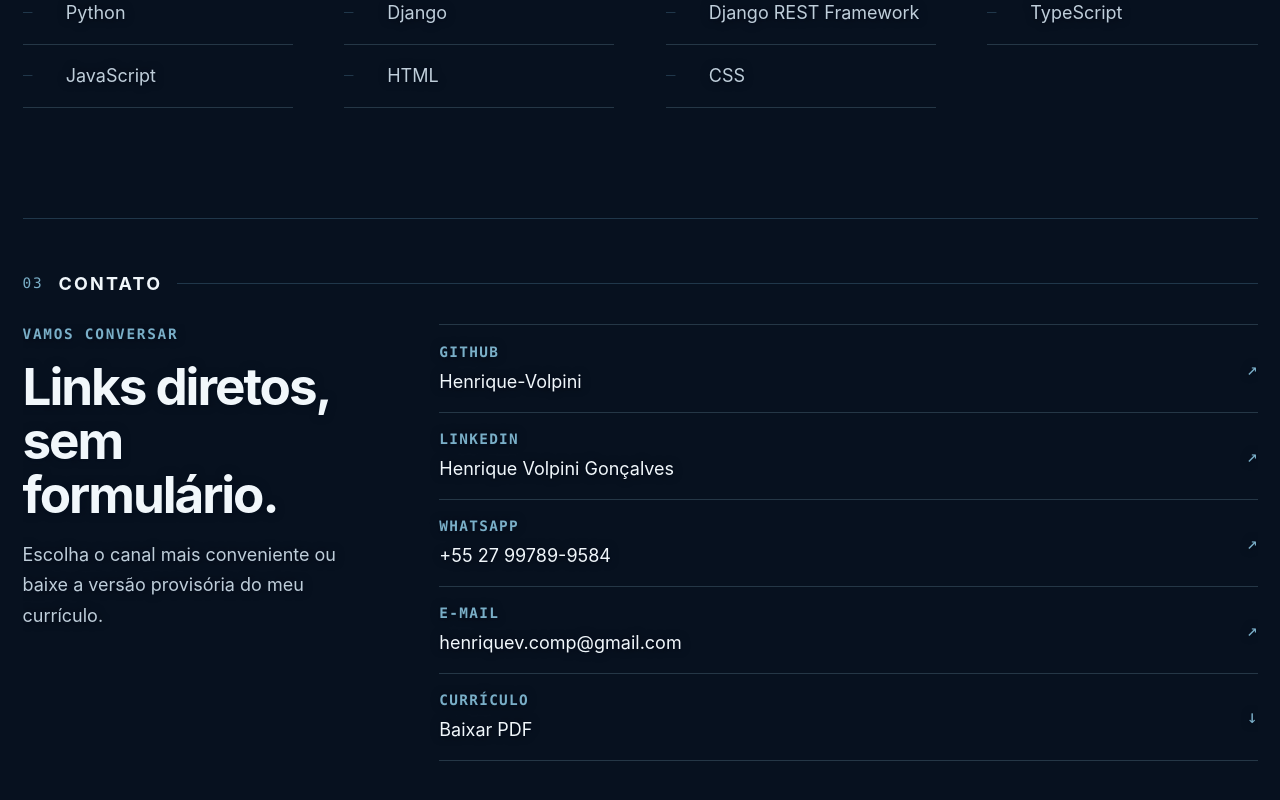
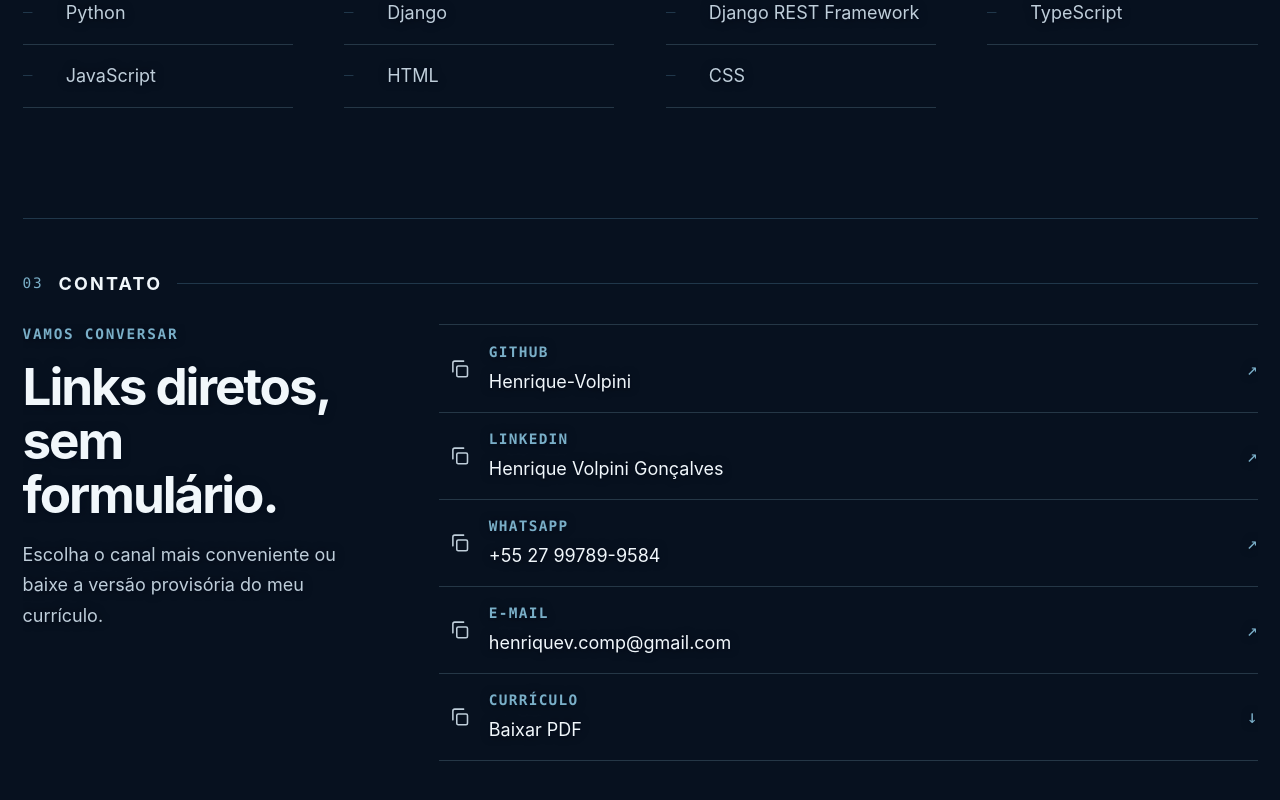
Before and after one commit to Henrique-Volpini/fullstack-portfolio, a React (Vite) app in the folder Frontend/: page /#/ in a window 1280 px wide. Shown: the part 1694-2494 px from the top of the page. Built offline with nearby package versions, Linux system fonts and the light colour scheme; no server answers.

Commit message:
Botões de copiar o link nos contatos

```diff
--- /dev/null
+++ b/Frontend/src/pages/Home/CopyLinkButton.tsx
@@ -0,0 +1,67 @@
+import { useEffect, useRef, useState } from "react";
+
+type CopyLinkButtonProps = {
+  value: string;
+  label: string;
+};
+
+function CopyLinkButton({ value, label }: CopyLinkButtonProps) {
+  const [copied, setCopied] = useState(false);
+  const resetTimer = useRef<number | undefined>(undefined);
+
+  useEffect(() => () => window.clearTimeout(resetTimer.current), []);
+
+  const copy = async () => {
+    try {
+      await navigator.clipboard.writeText(value);
+    } catch {
+      return;
+    }
+
+    setCopied(true);
+    window.clearTimeout(resetTimer.current);
+    resetTimer.current = window.setTimeout(() => setCopied(false), 1800);
+  };
+
+  return (
+    <button
+      className="copy-link"
+      type="button"
+      onClick={copy}
+      aria-label={label}
+      title={copied ? "Copiado!" : label}
+      data-copied={copied}
+    >
+      <svg
+        className="copy-link-icon"
+        viewBox="0 0 24 24"
+        fill="none"
+        stroke="currentColor"
+        strokeWidth="1.6"
+        strokeLinecap="round"
+        strokeLinejoin="round"
+        aria-hidden="true"
+      >
+        <rect x="9" y="9" width="11" height="11" rx="1.5" />
+        <path d="M5 15V6a2 2 0 0 1 2-2h9" />
+      </svg>
+      <svg
+        className="copy-link-check"
+        viewBox="0 0 24 24"
+        fill="none"
+        stroke="currentColor"
+        strokeWidth="1.8"
+        strokeLinecap="round"
+        strokeLinejoin="round"
+        aria-hidden="true"
+      >
+        <path d="m5 12.5 4.5 4.5L19 7" />
+      </svg>
+      <span className="copy-link-status" role="status">
+        {copied ? "Copiado" : ""}
+      </span>
+    </button>
+  );
+}
+
+export default CopyLinkButton;
--- a/Frontend/src/pages/Home/Home.css
+++ b/Frontend/src/pages/Home/Home.css
@@ -808,6 +808,10 @@
   list-style: none;
 }
 
+.contact-links li {
+  position: relative;
+}
+
 .contact-links a {
   display: grid;
   min-height: 4.5rem;
@@ -815,6 +819,7 @@
   align-items: center;
   gap: 1rem;
   padding-block: 0.9rem;
+  padding-left: 2.75rem;
   border-bottom: 1px solid var(--color-border);
   color: var(--color-text-primary);
   transition:
@@ -825,9 +830,78 @@
 
 .contact-links a:hover,
 .contact-links a:focus-visible {
-  padding-inline: 0.4rem;
+  padding-inline: 3.15rem 0.4rem;
   border-color: var(--color-blueprint-line);
   color: var(--color-accent-strong);
+}
+
+.copy-link {
+  position: absolute;
+  z-index: 1;
+  top: 50%;
+  left: 0;
+  display: grid;
+  width: 2.25rem;
+  height: 2.25rem;
+  place-items: center;
+  padding: 0;
+  border: 0;
+  border-radius: 2px;
+  background: var(--color-transparent);
+  color: var(--color-text-secondary);
+  cursor: pointer;
+  transform: translateY(calc(-50% - 0.5px));
+  transition:
+    color 180ms ease,
+    background-color 180ms ease;
+}
+
+.copy-link:hover,
+.copy-link:focus-visible {
+  background: var(--color-accent-muted);
+  color: var(--color-accent);
+}
+
+.copy-link:focus-visible {
+  outline-offset: -2px;
+}
+
+.copy-link-icon,
+.copy-link-check {
+  grid-area: 1 / 1;
+  width: 1.3rem;
+  height: 1.3rem;
+  transition:
+    opacity 200ms ease,
+    transform 300ms cubic-bezier(0.34, 1.56, 0.64, 1);
+}
+
+.copy-link-check {
+  opacity: 0;
+  transform: scale(0.4);
+}
+
+.copy-link[data-copied="true"] {
+  color: var(--color-accent);
+}
+
+.copy-link[data-copied="true"] .copy-link-icon {
+  opacity: 0;
+  transform: scale(0.4);
+}
+
+.copy-link[data-copied="true"] .copy-link-check {
+  opacity: 1;
+  transform: scale(1);
+}
+
+.copy-link-status {
+  position: absolute;
+  width: 1px;
+  height: 1px;
+  overflow: hidden;
+  clip-path: inset(50%);
+  white-space: nowrap;
 }
 
 .contact-links a:focus-visible {
--- a/Frontend/src/pages/Home/Home.tsx
+++ b/Frontend/src/pages/Home/Home.tsx
@@ -2,6 +2,7 @@ import { useEffect, useRef, useState, type KeyboardEvent, type TransitionEvent }
 import banestesLogo from "../../assets/banestes-logo.png";
 import profilePhoto from "../../assets/perfil-henrique.webp";
 import AuthPanel from "../Auth/AuthPanel";
+import CopyLinkButton from "./CopyLinkButton";
 import ThemeToggle from "./ThemeToggle";
 import "../../styles/theme.css";
 import "../../styles/global.css";
@@ -508,6 +509,7 @@ function Home() {
 
             <ul className="contact-links">
               <li>
+                <CopyLinkButton value="https://github.com/Henrique-Volpini" label="Copiar link do GitHub" />
                 <a
                   href="https://github.com/Henrique-Volpini"
                   target="_blank"
@@ -522,6 +524,10 @@ function Home() {
                 </a>
               </li>
               <li>
+                <CopyLinkButton
+                  value="https://www.linkedin.com/in/henrique-volpini-gon%C3%A7alves-72aa55366/"
+                  label="Copiar link do LinkedIn"
+                />
                 <a
                   href="https://www.linkedin.com/in/henrique-volpini-gon%C3%A7alves-72aa55366/"
                   target="_blank"
@@ -536,6 +542,7 @@ function Home() {
                 </a>
               </li>
               <li>
+                <CopyLinkButton value="https://wa.me/5527997899584" label="Copiar link do WhatsApp" />
                 <a
                   href="https://wa.me/5527997899584"
                   target="_blank"
@@ -550,6 +557,7 @@ function Home() {
                 </a>
               </li>
               <li>
+                <CopyLinkButton value="henriquev.comp@gmail.com" label="Copiar e-mail" />
                 <a
                   href="mailto:henriquev.comp@gmail.com"
                   aria-label="Enviar e-mail para Henrique em henriquev.comp@gmail.com"
@@ -562,6 +570,10 @@ function Home() {
                 </a>
               </li>
               <li>
+                <CopyLinkButton
+                  value={new URL(`${import.meta.env.BASE_URL}curriculo-henrique-volpini.pdf`, window.location.origin).href}
+                  label="Copiar link do currículo"
+                />
                 <a
                   href={`${import.meta.env.BASE_URL}curriculo-henrique-volpini.pdf`}
                   download="curriculo-henrique-volpini.pdf"
```
